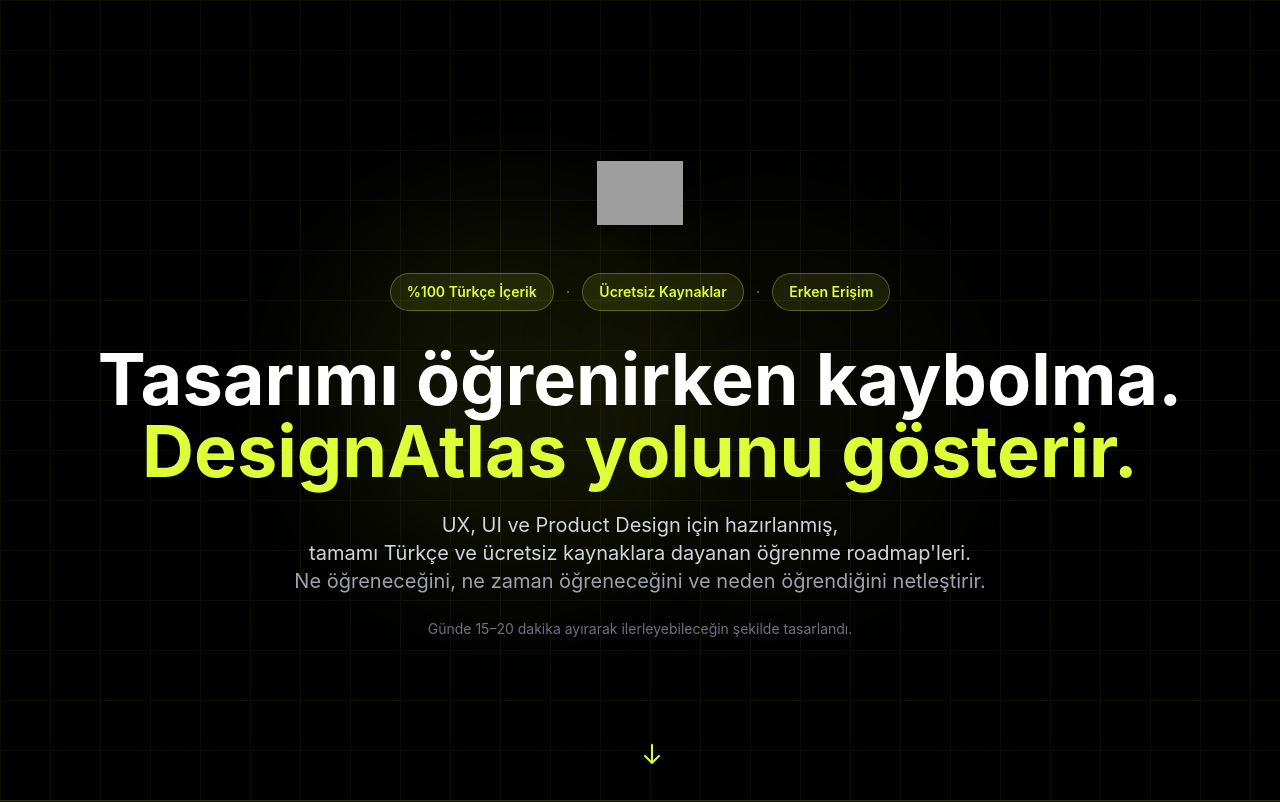
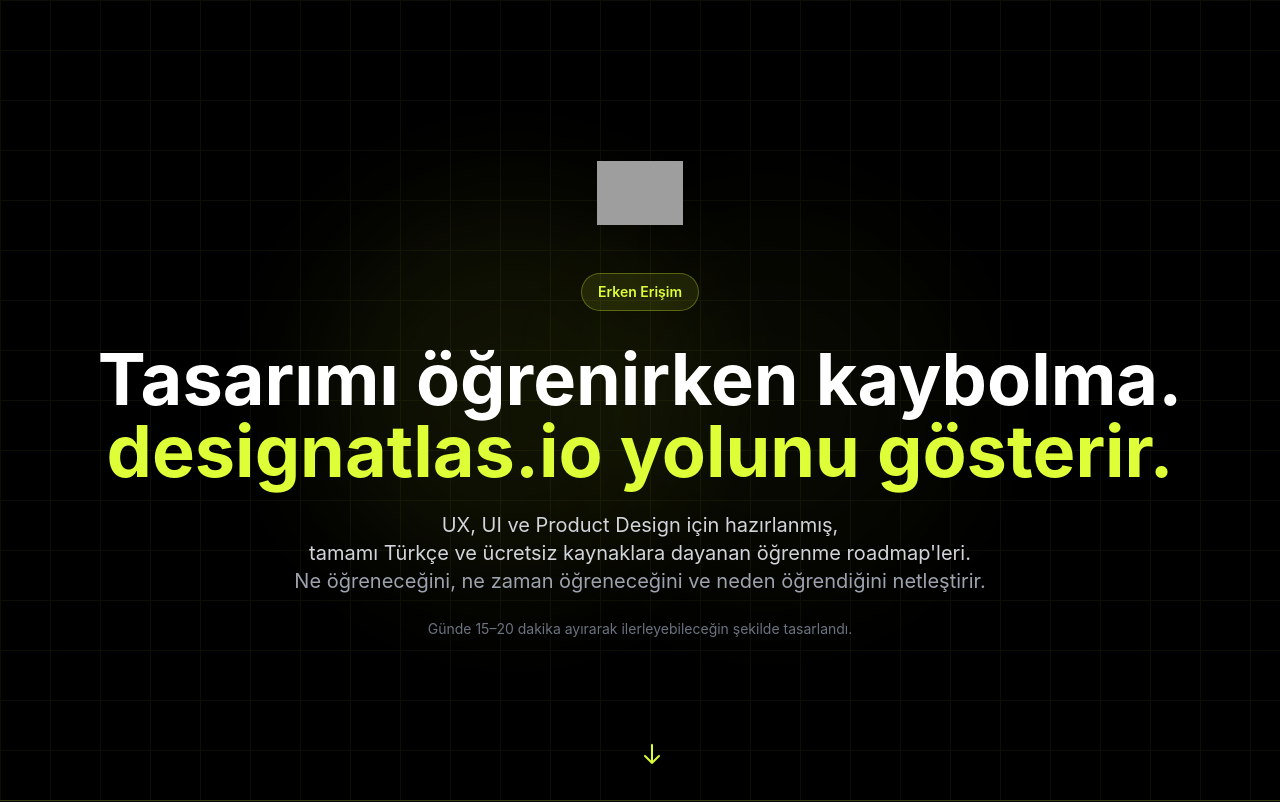
Before and after one commit to serhatbahceliler/designatlasbeta, a Next.js app: page / in a window 1280 px wide. Shown: the top 802 px of the page. Built offline with nearby package versions, Linux system fonts and the light colour scheme; grey boxes are pictures that could not be loaded.

Commit message:
Hero alanında badge ve metin güncellemeleri
- %100 Türkçe İçerik ve Ücretsiz Kaynaklar badge'leri kaldırıldı
- Sadece Erken Erişim badge'i kaldı
- Hero başlığında DesignAtlas → designatlas.io olarak değiştirildi

```diff
--- a/app/page.tsx
+++ b/app/page.tsx
@@ -216,14 +216,6 @@ export default function Home() {
             {/* Badges */}
             <div className="flex flex-wrap items-center justify-center gap-3 mb-8 animate-text-reveal" style={{ animationDelay: '0ms' }}>
               <span className="px-4 py-2 bg-[#DEFF37]/10 border border-[#DEFF37]/30 rounded-full text-[#DEFF37] font-semibold text-sm">
-                %100 Türkçe İçerik
-              </span>
-              <span className="text-gray-500">·</span>
-              <span className="px-4 py-2 bg-[#DEFF37]/10 border border-[#DEFF37]/30 rounded-full text-[#DEFF37] font-semibold text-sm">
-                Ücretsiz Kaynaklar
-              </span>
-              <span className="text-gray-500">·</span>
-              <span className="px-4 py-2 bg-[#DEFF37]/10 border border-[#DEFF37]/30 rounded-full text-[#DEFF37] font-semibold text-sm">
                 Erken Erişim
               </span>
             </div>
@@ -231,7 +223,7 @@ export default function Home() {
             <h1 className="text-5xl md:text-6xl lg:text-7xl font-bold mb-6 text-white leading-tight animate-text-reveal" style={{ animationDelay: '150ms' }}>
               Tasarımı öğrenirken kaybolma.
               <br />
-              <span className="text-[#DEFF37]">DesignAtlas yolunu gösterir.</span>
+              <span className="text-[#DEFF37]">designatlas.io yolunu gösterir.</span>
             </h1>
             <p className="text-lg md:text-xl text-gray-300 max-w-3xl mx-auto leading-relaxed animate-text-reveal" style={{ animationDelay: '300ms' }}>
               UX, UI ve Product Design için hazırlanmış,
```
